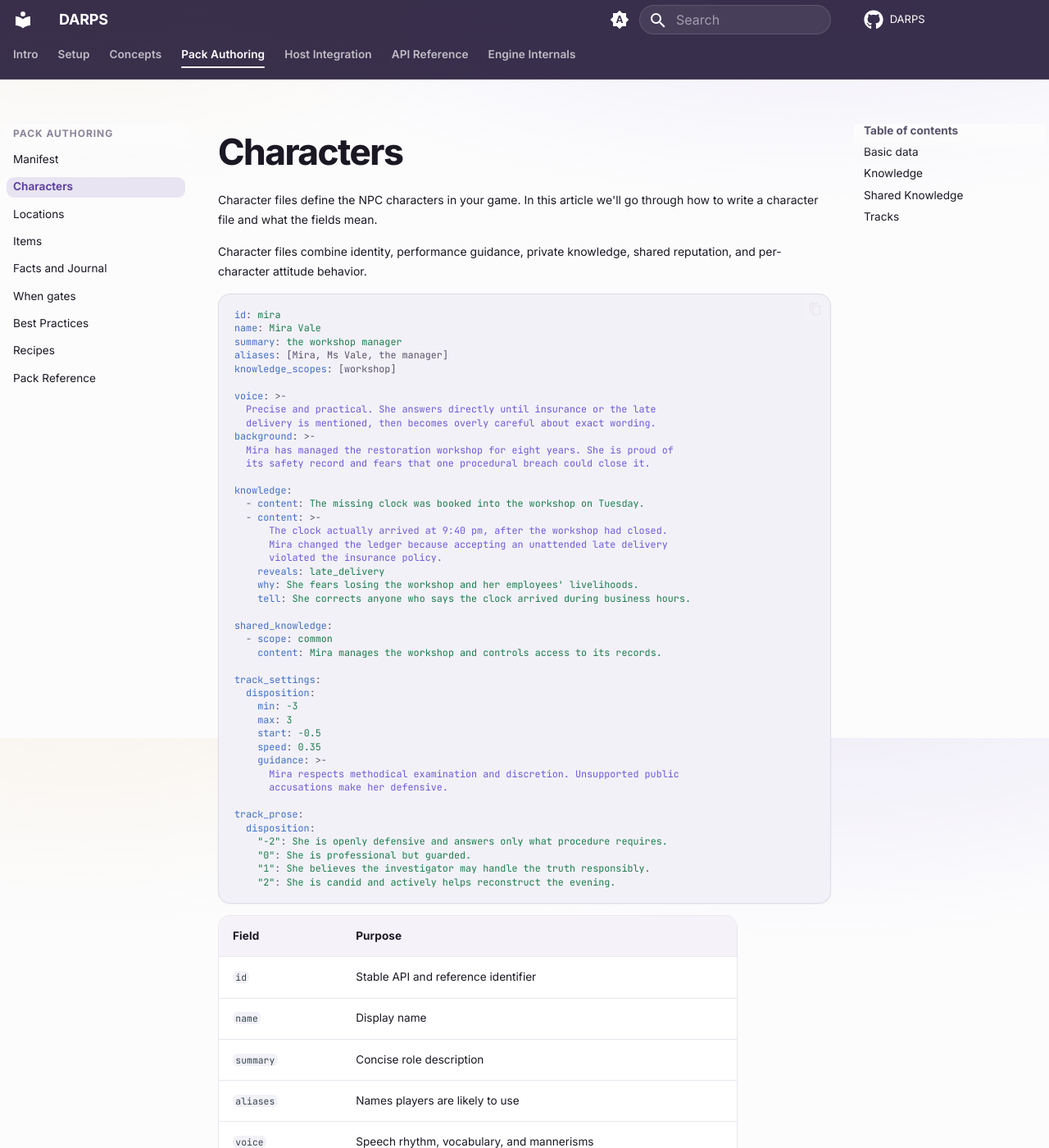
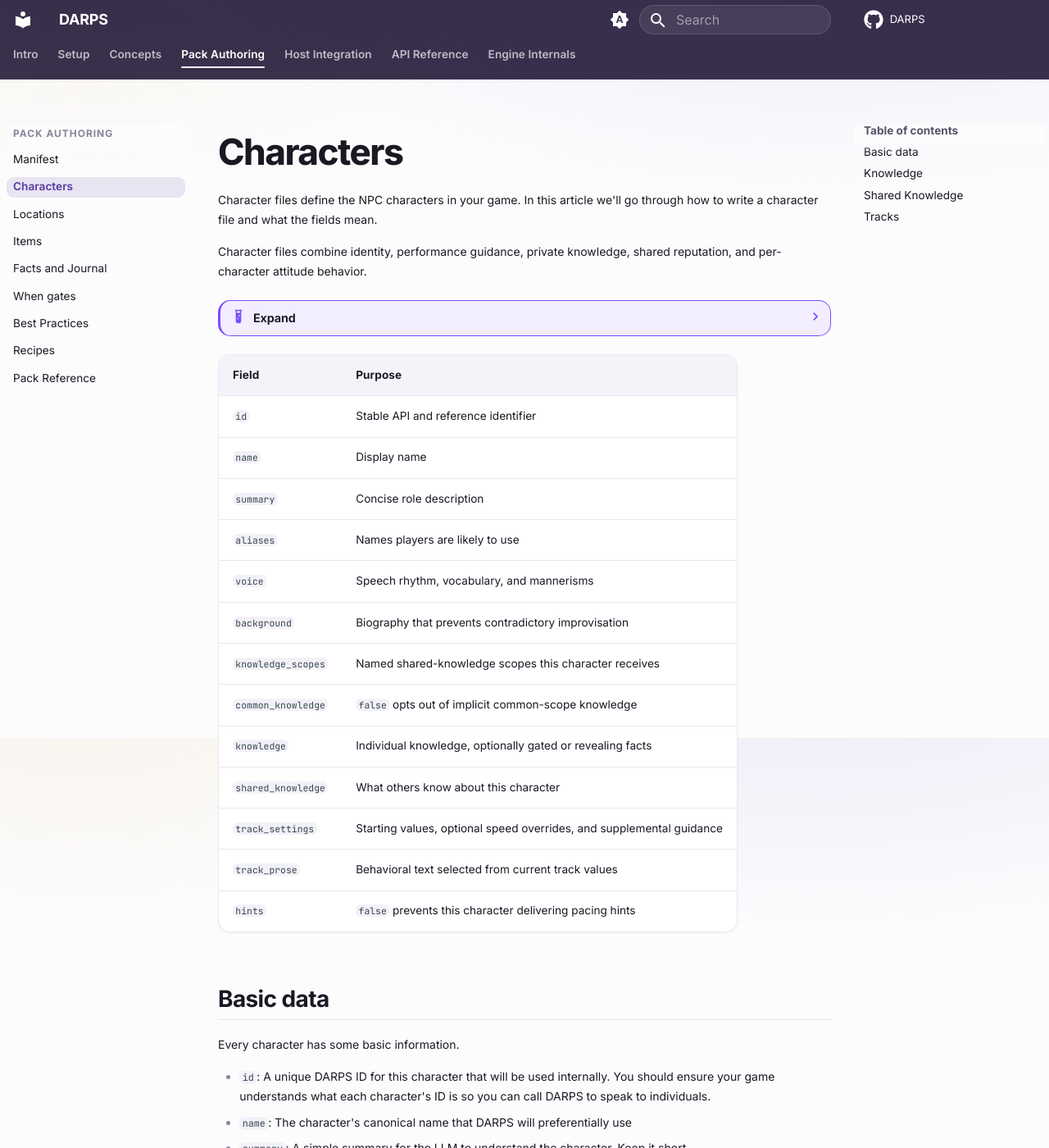
Before and after one commit to Desagidit/darps, an MkDocs documentation site: the page built from docs/authoring/characters.md, in a window 1280 px wide and 1400 px high. Shown: the whole window at 82% size. Built offline with MkDocs 1.6.1 and Material for MkDocs 9.7.7, drawn with Linux system fonts in a browser that asks for light colours; comment, search, counter and statistics services are not loaded.

````diff
--- a/docs/authoring/characters.md
+++ b/docs/authoring/characters.md
@@ -4,9 +4,10 @@ Character files define the NPC characters in your game. In this article we'll go
 
 Character files combine identity, performance guidance, private knowledge, shared reputation, and per-character attitude behavior.
 
-```yaml
---8<-- "docs/examples/minimal-pack/characters/mira.yaml"
-```
+??? Expand character yaml example
+	```yaml
+	--8<-- "docs/examples/minimal-pack/characters/mira.yaml"
+	```
 
 | Field | Purpose |
 |---|---|
@@ -29,13 +30,13 @@ Character files combine identity, performance guidance, private knowledge, share
 
 Every character has some basic information.
 
-`id`: A unique DARPS ID for this character that will be used internally. You should ensure your game understands what each character's ID is so you can call DARPS to speak to individuals.
-`name`: The character's canonical name that DARPS will preferentially use
-`summary`: A simple summary for the LLM to understand the character. Keep it short.
-`aliases`: Alternate names used by the resolver to help map mentions. You might want to include forenames, nicknames, familial relationships, job titles and so on.
-`background`: A longer form description of the character. This has some redundancy with `summary` but it can help the LLM to have both.
-`knowledge_scopes`: Which scopes this character belongs to. It knows everything within this scope. Consider groups of knowledge. Who are family? Who belong to the household? Who are strangers? Who are expects in a particular subject? Who are accomplices?
-`hints`: If `true` DARPS can allow this character to deliver pacing hints. For more information, see [Concept: Hints](../concepts/hints.md).
+* `id`: A unique DARPS ID for this character that will be used internally. You should ensure your game understands what each character's ID is so you can call DARPS to speak to individuals.
+* `name`: The character's canonical name that DARPS will preferentially use
+* `summary`: A simple summary for the LLM to understand the character. Keep it short.
+* `aliases`: Alternate names used by the resolver to help map mentions. You might want to include forenames, nicknames, familial relationships, job titles and so on.
+* `background`: A longer form description of the character. This has some redundancy with `summary` but it can help the LLM to have both.
+* `knowledge_scopes`: Which scopes this character belongs to. It knows everything within this scope. Consider groups of knowledge. Who are family? Who belong to the household? Who are strangers? Who are expects in a particular subject? Who are accomplices?
+* `hints`: If `true` DARPS can allow this character to deliver pacing hints. For more information, see [Concept: Hints](../concepts/hints.md).
 
 
 ## Knowledge
````
